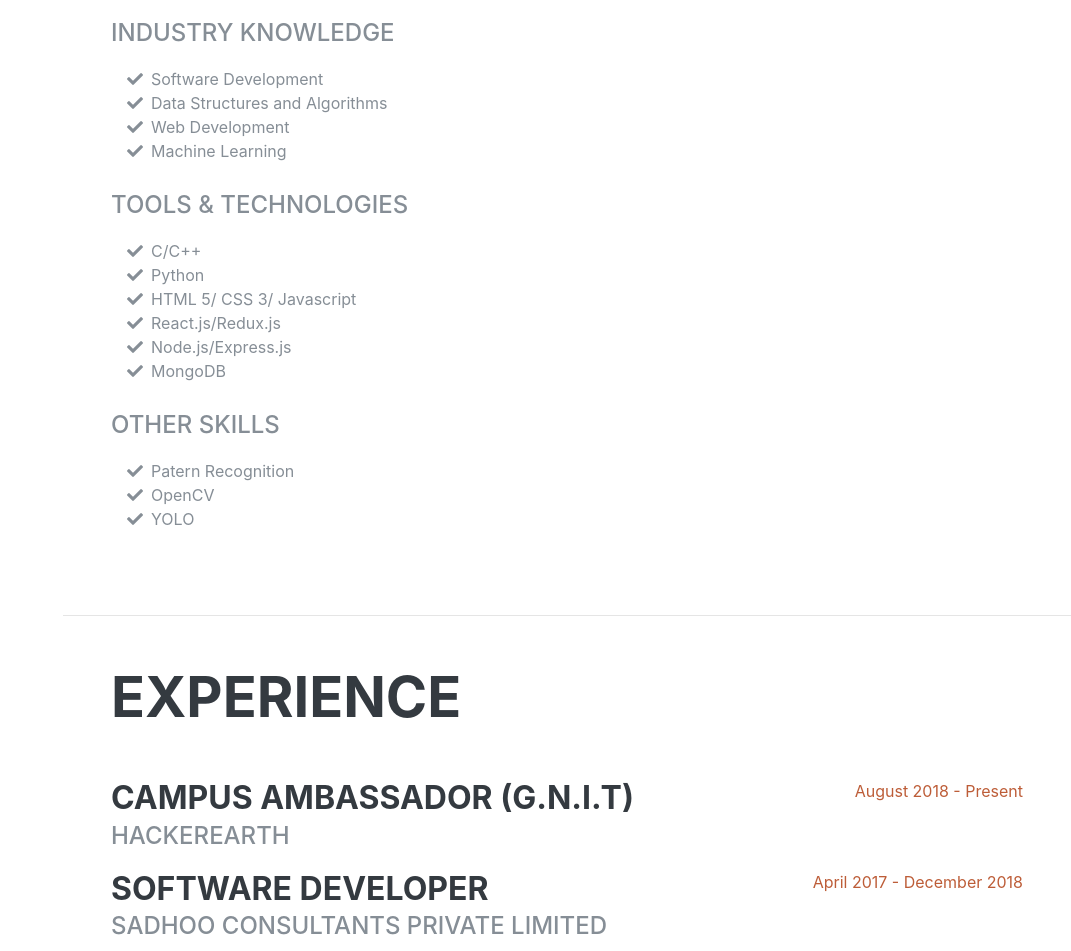
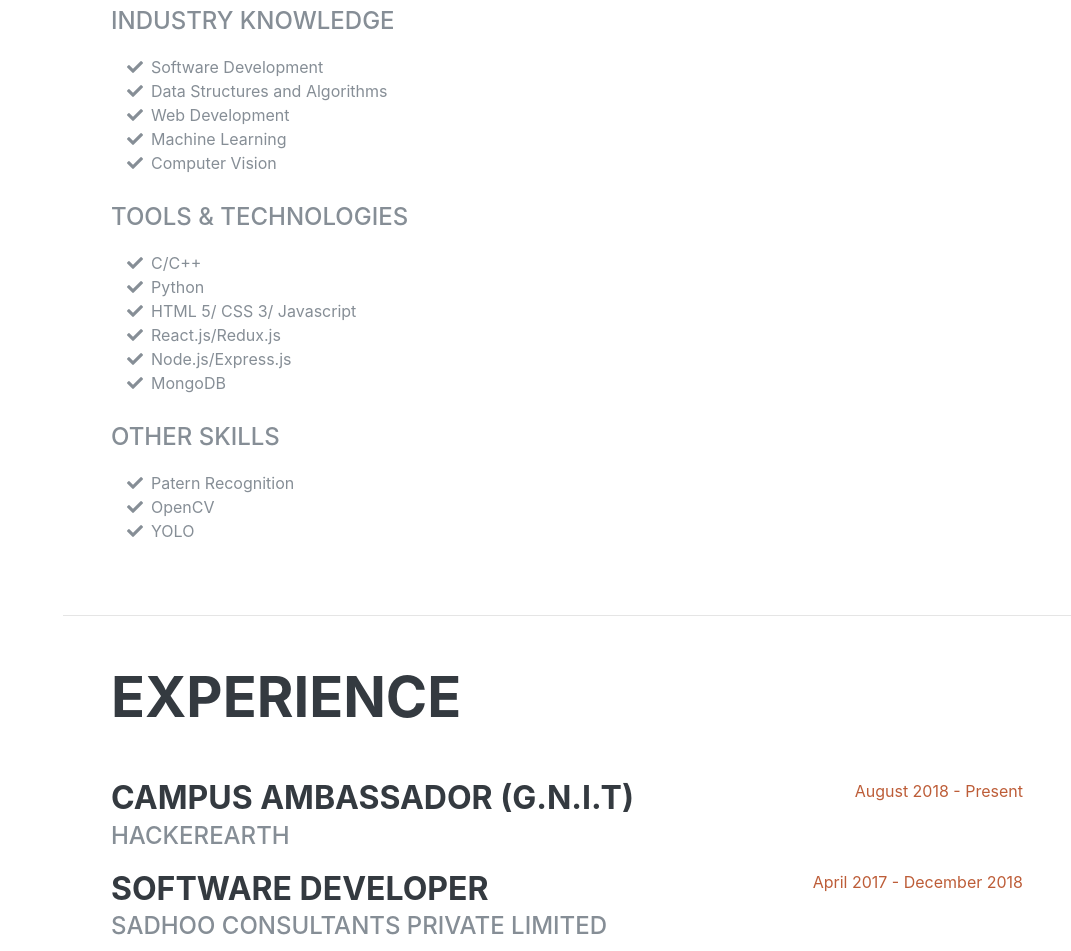
Before and after one commit to sas032/saswata.github.io, a plain HTML site: page index.html in a window 1280 px wide. Shown: the part 1787-2738 px from the top of the page, without its empty margins (209-1280 px from the left). Drawn offline with Linux system fonts and the light colour scheme; a web font is replaced by a local one.

Commit message:
Update index.html

```diff
--- a/index.html
+++ b/index.html
@@ -139,6 +139,9 @@ Web Development</li>
 <li>
 <i class="fa-li fa fa-check"></i>
 Machine Learning</li>
+<li>
+<i class="fa-li fa fa-check"></i>
+Computer Vision</li>
 </ul><br>
 <div class="subheading mb-3">Tools &amp; Technologies </div>
 <ul class="fa-ul mb-0">
```
